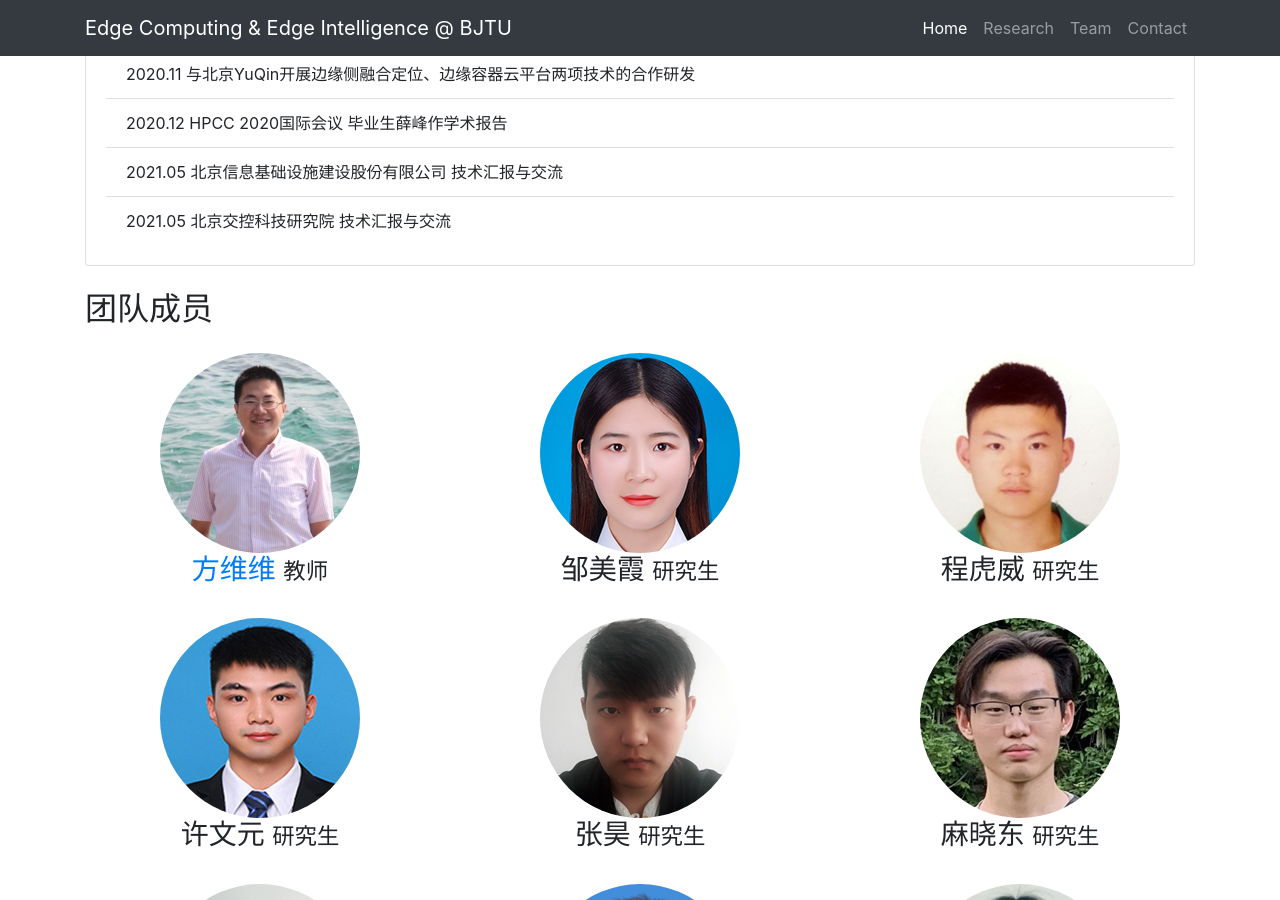
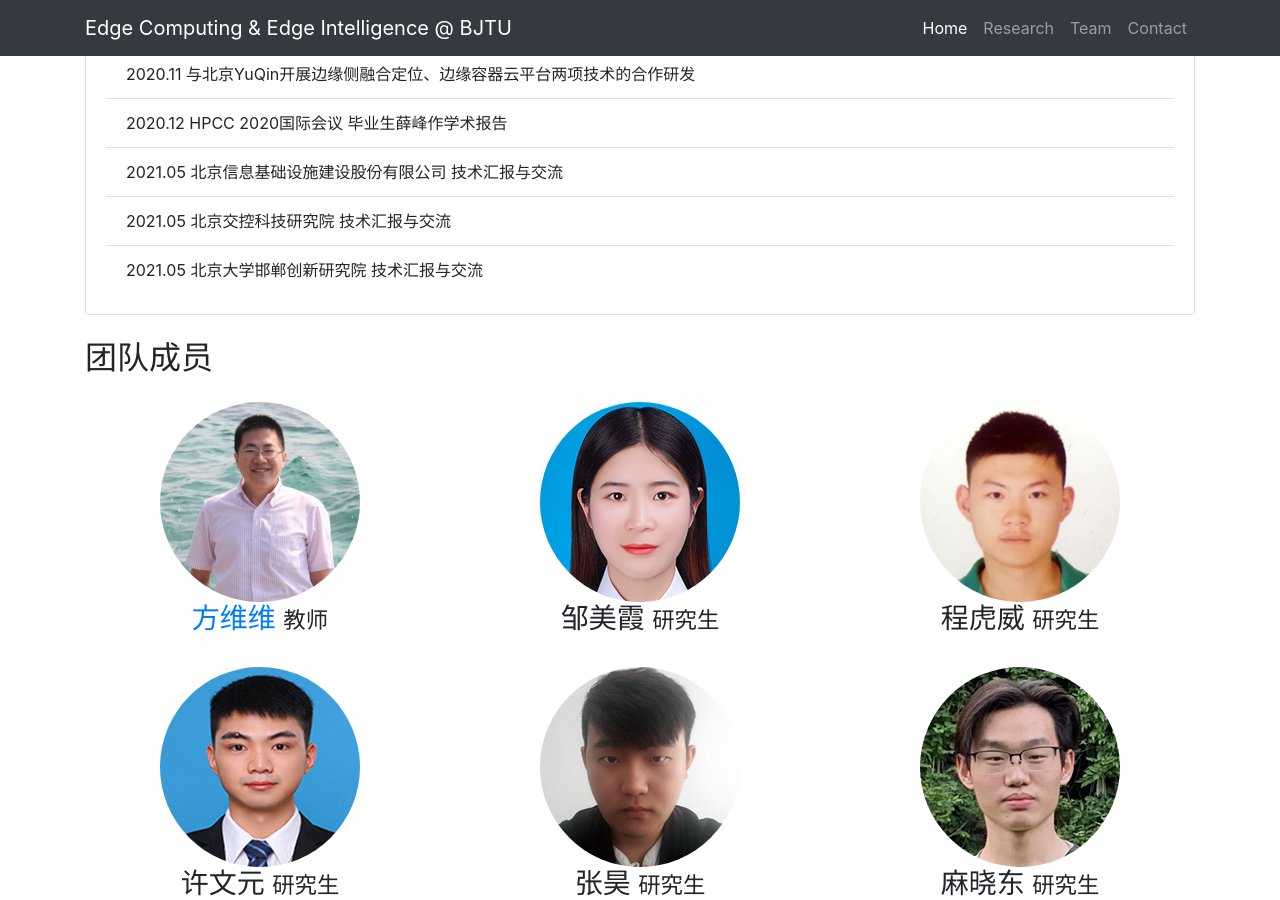
Before and after one commit to fangvv/Homepage, a Jekyll site: the page Edgecomp/index.html, which Jekyll copies as it is, in a window 1280 px wide and 900 px high, scrolled down 4152 px. Built offline with Jekyll 4.4.1, drawn with Linux system fonts in a browser that asks for light colours; comment, search, counter and statistics services are not loaded.

Commit message:
add experiences

```diff
--- a/Edgecomp/index.html
+++ b/Edgecomp/index.html
@@ -168,6 +168,7 @@
       <li class="list-group-item">2020.12 HPCC 2020国际会议 毕业生薛峰作学术报告</li>
       <li class="list-group-item">2021.05 北京信息基础设施建设股份有限公司 技术汇报与交流</li>
       <li class="list-group-item">2021.05 北京交控科技研究院 技术汇报与交流</li>
+      <li class="list-group-item">2021.05 北京大学邯郸创新研究院 技术汇报与交流</li>
   </ul>
   </div>
 </div>
```
